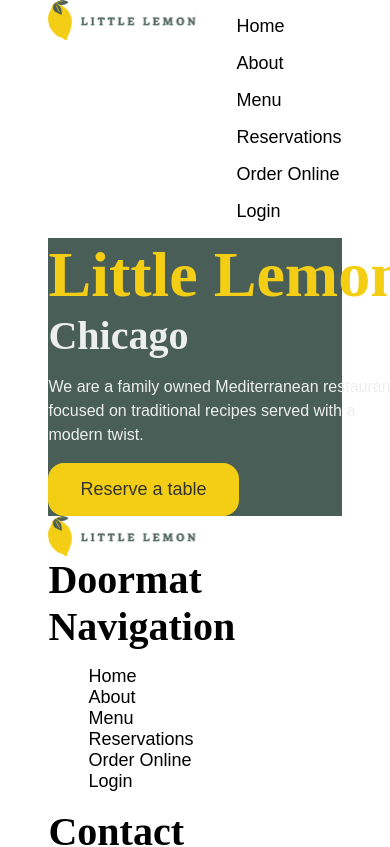
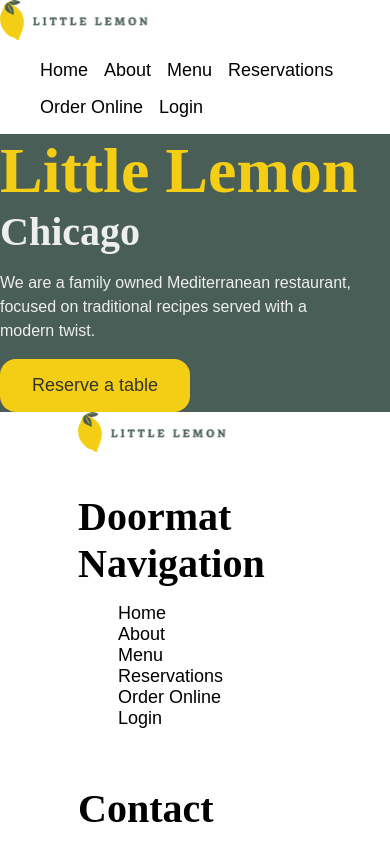
Before and after one commit to mw-5/little-lemon, a React (Create React App) app: page / in a window 390 px wide. Shown: the top 847 px of the page. Built offline with nearby package versions, Linux system fonts and the light colour scheme.

Commit message:
feat: Adjust layout grid

```diff
--- a/src/App.css
+++ b/src/App.css
@@ -36,75 +36,3 @@
     transform: rotate(360deg);
   }
 }
-
-.container {
-  display: grid;
-  grid-template-rows: auto 1fr auto;
-  height: 100vh;
-}
-header, nav {
-  grid-row: 1;
-}
-main {
-  grid-row: 2;
-}
-footer {
-  grid-row: 3;
-}
-
-/* Smartphone */
-@media (max-width: 599px) {
-  .container {
-    grid-template-columns: repeat(4, 1fr);
-  }
-  header {
-    grid-column: 2;
-  }
-  nav {
-    grid-column: 3 / -2;
-  }
-  main {
-    grid-column: 2 / -2;
-  }
-  footer {
-    grid-column: 2 / -2;
-  }
-}
-
-/* Tablet */
-@media (min-width: 600px) and (max-width: 899px) {
-  .container {
-    grid-template-columns: repeat(6, 1fr);
-  }
-  header {
-    grid-column: 2;
-  }
-  nav {
-    grid-column: 3 / -2;
-  }
-  main {
-    grid-column: 2 / -2;
-  }
-  footer {
-    grid-column: 2 / -2;
-  }
-}
-
-/* Desktop */
-@media (min-width: 900px) {
-  .container {
-    grid-template-columns: repeat(12, 1fr);
-  }
-  header {
-    grid-column: 3;
-  }
-  nav {
-    grid-column: 4 / -3;
-  }
-  main {
-    grid-column: 3 / -3;
-  }
-  footer {
-    grid-column: 3 / -3;
-  }
-}
--- a/src/App.js
+++ b/src/App.js
@@ -6,7 +6,7 @@
 
 function App() {
   return (
-    <div className="container">
+    <div>
       <Header />
       <Nav className='nav-header' />
       <Main />
--- a/src/components/Footer/Footer.css
+++ b/src/components/Footer/Footer.css
@@ -1,18 +1,6 @@
 footer {
-    display: grid;
-    grid-template-columns: repeat(4, 1fr);
-}
-
-/* Smartphone */
-@media (max-width: 599px) {
-  footer {
-    grid-template-columns: repeat(1, 1fr);
+  & > section,
+  & > img {
+    grid-column: span 3;
   }
 }
-
-/* Tablet */
-@media (min-width: 600px) and (max-width: 899px) {
-  footer {
-    grid-template-columns: repeat(2, 1fr);
-  }
-}
--- a/src/components/Footer/Footer.jsx
+++ b/src/components/Footer/Footer.jsx
@@ -4,7 +4,7 @@
 
 export const Footer = () => {
     return (
-        <footer>
+        <footer className='container'>
             <img src={logo} alt="Little Lemon Logo" />
             <section>
                 <h2>Doormat Navigation</h2>
--- a/src/index.css
+++ b/src/index.css
@@ -6,6 +6,7 @@
   --secondary-color-3: #EDEFEE;
   --secondary-color-4: #333333;
   --rounded-corners: 16px;
+  --app-padding: 20%;
 }
 
 body {
@@ -21,6 +22,39 @@
   font-family: source-code-pro, Menlo, Monaco, Consolas, 'Courier New',
     monospace;
 }
+
+
+/* Layout */
+.container {
+  display: grid;
+  height: 100vh;
+  padding-left: var(--app-padding);
+  padding-right: var(--app-padding);
+}
+
+/* Smartphone */
+@media (max-width: 599px) {
+  .container {
+    grid-template-columns: repeat(4, 1fr);
+  }
+}
+
+/* Tablet */
+@media (min-width: 600px) and (max-width: 899px) {
+  .container {
+    grid-template-columns: repeat(6, 1fr);
+  }
+}
+
+/* Desktop */
+@media (min-width: 900px) {
+  .container {
+    grid-template-columns: repeat(12, 1fr);
+  }
+}
+
+
+
 
 /* Display Title */
 h1,
```
